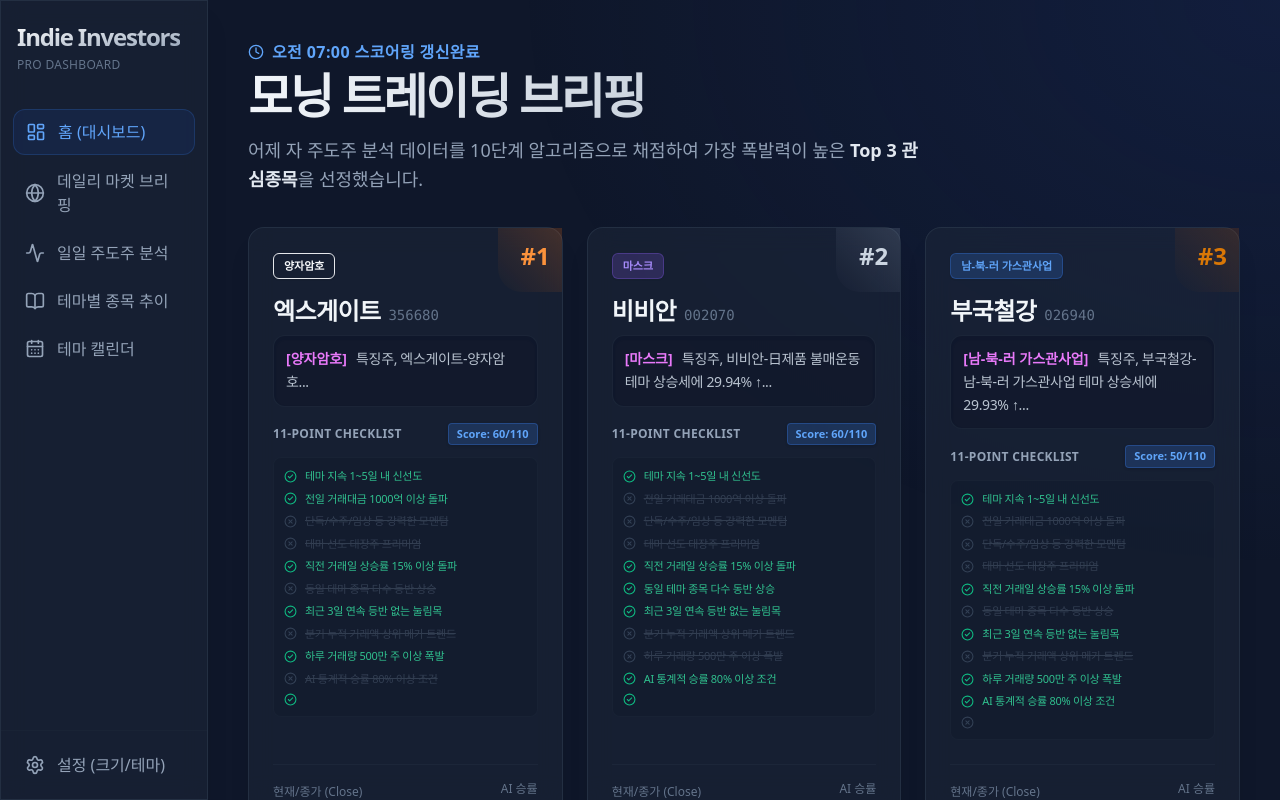
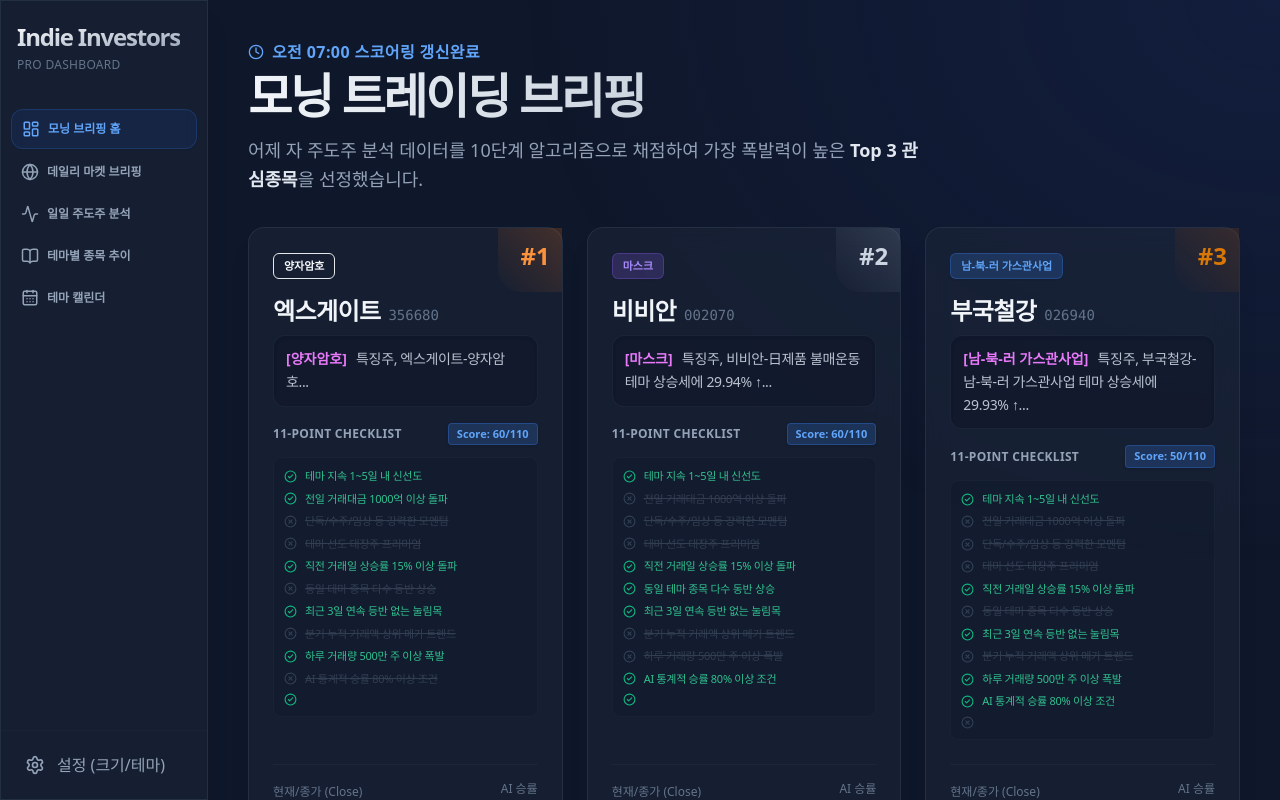
Before and after one commit to rebuilderj-ops/stock-shading, a React (Vite) app: page / in a window 1280 px wide. Built offline with nearby package versions, Linux system fonts and the light colour scheme.

Commit message:
fix: Restore nav item name and reduce font size for no wrap

```diff
--- a/src/components/Layout.jsx
+++ b/src/components/Layout.jsx
@@ -34,11 +34,11 @@
   }, [scale]);
 
   const navItems = [
-    { path: '/', name: '홈 (대시보드)', icon: <LayoutDashboard size={20} /> },
-    { path: '/daily-briefing', name: '데일리 마켓 브리핑', icon: <Globe size={20} /> },
-    { path: '/shadowing', name: '일일 주도주 분석', icon: <Activity size={20} /> },
-    { path: '/encyclopedia', name: '테마별 종목 추이', icon: <BookOpen size={20} /> },
-    { path: '/calendar', name: '테마 캘린더', icon: <CalendarDays size={20} /> },
+    { path: '/', name: '모닝 브리핑 홈', icon: <LayoutDashboard size={18} /> },
+    { path: '/daily-briefing', name: '데일리 마켓 브리핑', icon: <Globe size={18} /> },
+    { path: '/shadowing', name: '일일 주도주 분석', icon: <Activity size={18} /> },
+    { path: '/encyclopedia', name: '테마별 종목 추이', icon: <BookOpen size={18} /> },
+    { path: '/calendar', name: '테마 캘린더', icon: <CalendarDays size={18} /> },
   ];
 
   // 화면 배율 증가 함수 (최대 120%)
@@ -107,16 +107,16 @@
           </button>
         </div>
 
-        <nav className="flex-1 px-3 mt-4 space-y-1">
+        <nav className="flex-1 px-2.5 mt-4 space-y-1">
           {navItems.map((item) => (
             <NavLink
               key={item.path}
               to={item.path}
               onClick={() => setIsSidebarOpen(false)}
               className={({ isActive }) =>
-                `flex items-center gap-3 px-3 py-2.5 rounded-xl transition-all duration-200 group ${
+                `flex items-center gap-2 px-2.5 py-2.5 rounded-xl transition-all duration-200 group text-xs font-semibold whitespace-nowrap ${
                   isActive
-                    ? 'bg-blue-600/10 text-blue-400 font-medium border border-blue-500/20'
+                    ? 'bg-blue-600/10 text-blue-400 border border-blue-500/20 shadow-sm'
                     : 'text-slate-400 hover:bg-slate-800/50 hover:text-slate-200'
                 }`
               }
```
